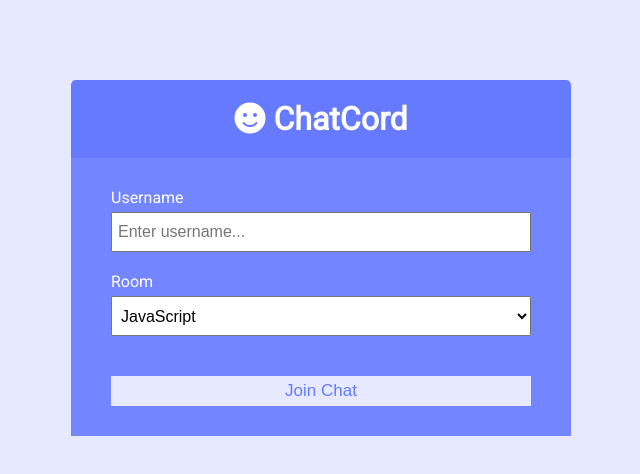
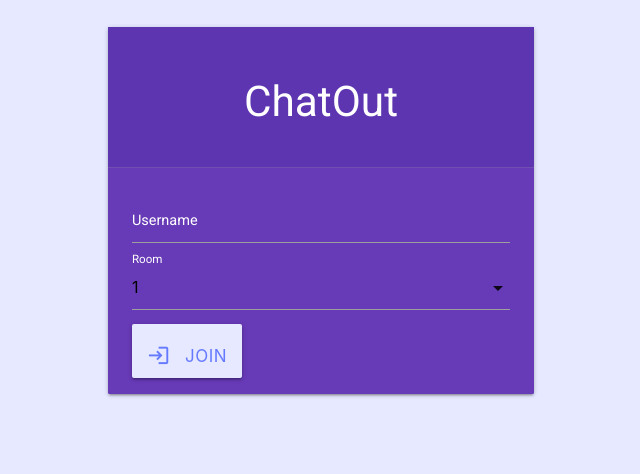
Before and after one commit to harshitkathuria/ChatApp, an Electron app: page public/index.html in a window 1000 px wide. Shown: the whole page, without its empty margins (179-819 px from the left). Drawn offline with nearby package versions, Linux system fonts and the light colour scheme.

Commit message:
Added materialize css on index.html

```diff
--- a/public/index.html
+++ b/public/index.html
@@ -10,40 +10,54 @@
 			integrity="sha256-mmgLkCYLUQbXn0B1SRqzHar6dCnv9oZFPEC1g1cwlkk="
 			crossorigin="anonymous"
     />
-		<link rel="stylesheet" href="css/style.css" />
-		<title>ChatCord App</title>
+    <link rel="preconnect" href="https://fonts.gstatic.com">
+    <link href="https://fonts.googleapis.com/css2?family=Roboto&display=swap" rel="stylesheet">
+    <link href="https://fonts.googleapis.com/icon?family=Material+Icons" rel="stylesheet">
+    <link rel="stylesheet" href="https://cdnjs.cloudflare.com/ajax/libs/materialize/1.0.0/css/materialize.min.css">
+		<link rel="stylesheet" href="./css/style.css">
+    <title>ChatOut</title>
+
   </head>
 	<body>
-		<div class="join-container">
-			<header class="join-header">
-				<h1><i class="fas fa-smile"></i> ChatCord</h1>
-			</header>
-			<main class="join-main">
-				<form action="chat.html">
-					<div class="form-control">
-						<label for="username">Username</label>
-						<input
-							type="text"
-							name="username"
-							id="username"
-							placeholder="Enter username..."
-							required
-						/>
+    <div class="container">
+      <div class="row">
+        <div class="card-wrapper col s8 offset-s2">
+          <div class="card deep-purple">
+            <div class="card-content deep-purple darken-1">
+              <div class="card-title center"><h3 class="white-text">ChatOut</h3></div>
             </div>
-					<div class="form-control">
-						<label for="room">Room</label>
-						<select name="room" id="room">
-							<option value="JavaScript">JavaScript</option>
-							<option value="Python">Python</option>
-							<option value="PHP">PHP</option>
-							<option value="C#">C#</option>
-							<option value="Ruby">Ruby</option>
-							<option value="Java">Java</option>
+            <div class="card-action">
+              <form action="chat.html" class="form">
+                <div class="input-field">
+                  <input name="username" type="text" id="name" required>
+                  <label for="name" class="white-text">Username</label>
+                </div>
+                <div class="input-field">
+                  <select name="room">
+                    <option value="1">1</option>
+                    <option value="2">2</option>
+                    <option value="3">3</option>
+                    <option value="4">4</option>
+                    <option value="5">5</option>
                   </select>
+                  <label class="white-text">Room</label>
                 </div>
-					<button type="submit" class="btn">Join Chat</button>
+                <button type="submit" class="btn btn-large">
+                  <i class="material-icons left">login</i>Join
+                </button>
               </form>
-			</main>
+            </div>
+          </div>
+        </div>
+      </div>
     </div>
   </body>
+  <script src="https://cdnjs.cloudflare.com/ajax/libs/materialize/1.0.0/js/materialize.min.js"></script>
+
+  <script>
+    document.addEventListener('DOMContentLoaded', function() {
+      const elems = document.querySelectorAll('select');
+      const instances = M.FormSelect.init(elems);
+    });
+  </script>
 </html>
--- a/server.js
+++ b/server.js
@@ -18,7 +18,7 @@ const io = socketio(server);
 // Set static folder
 app.use(express.static(path.join(__dirname, 'public')));
 
-const botName = 'ChatCord';
+const botName = 'Talky';
 
 const DB = process.env.DB.replace('<password>', process.env.DB_PASSWORD);
 const connect = mongoose.connect(DB, { useNewUrlParser: true , useUnifiedTopology: true });
@@ -35,7 +35,7 @@ io.on('connection', socket => {
     socket.join(user.room);
 
     // Welcome current user
-    socket.emit('message', formatMessage(botName, 'Welcome to ChatCord'));
+    socket.emit('message', formatMessage(botName, 'You just joined ChatOut'));
 
     // Broadcast when a user connect
     socket.broadcast.to(user.room).emit('message', formatMessage(botName, `${user.username} just joined the chat`));
```
Lines whose indentation alone changed are shown as unchanged.
